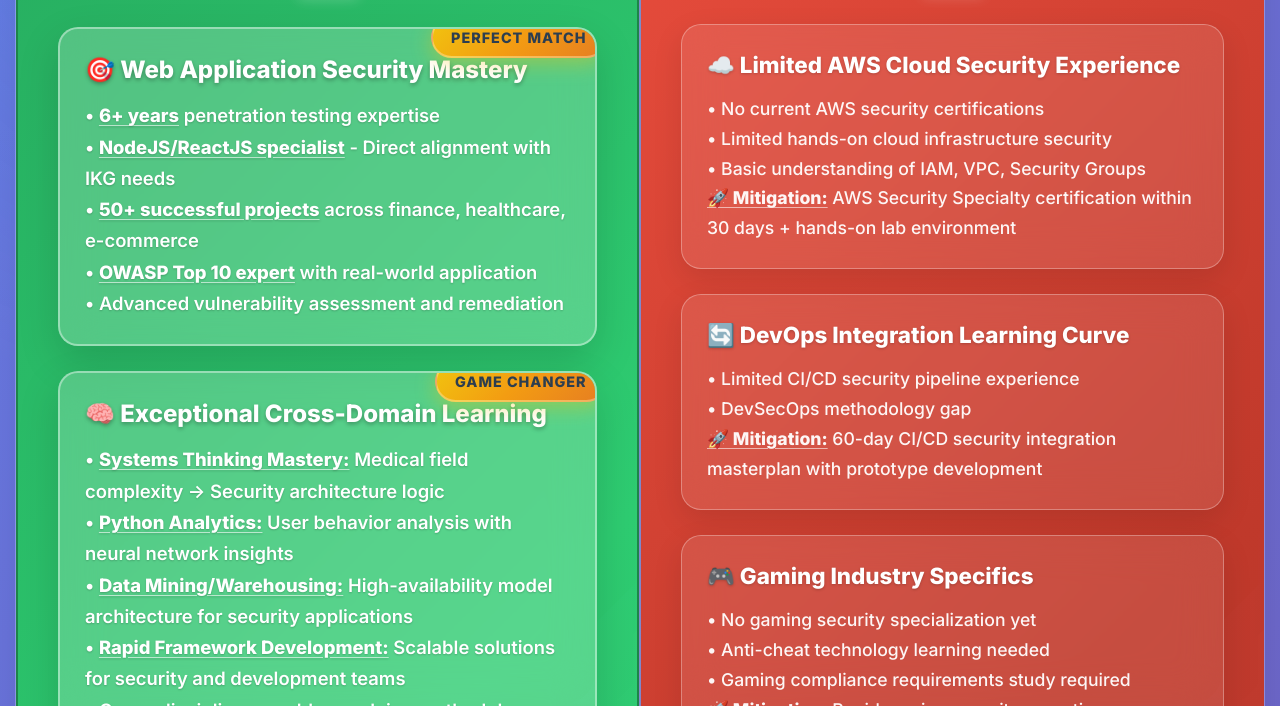
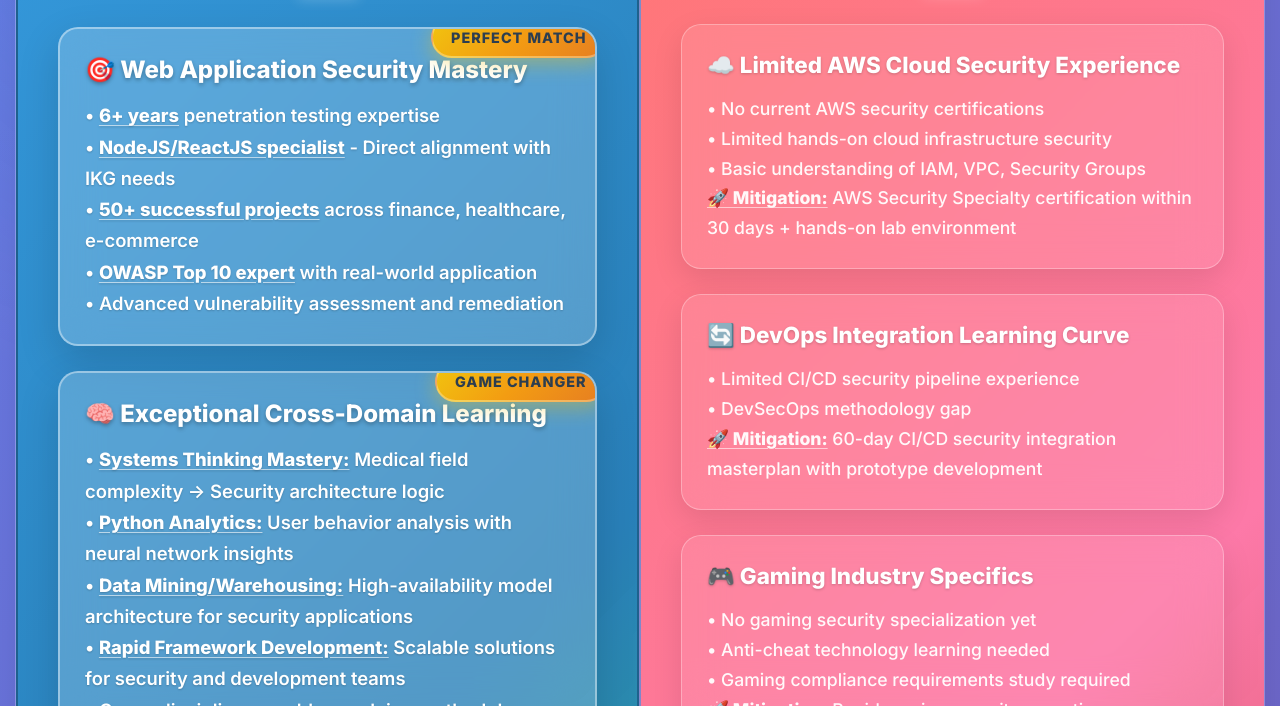
Before and after one commit to StanfordLee721/skills-portfolio-IKG, a plain HTML site: page index.html in a window 1280 px wide. Shown: the part 394-1100 px from the top of the page. Drawn offline with Linux system fonts and the light colour scheme.

Commit message:
Update index.html

```diff
--- a/index.html
+++ b/index.html
@@ -9,15 +9,15 @@
 
         :root {
             --primary-gradient: linear-gradient(135deg, #667eea 0%, #764ba2 100%);
-            --strengths-primary: #27ae60;
-            --strengths-secondary: #2ecc71;
-            --strengths-accent: #1e8449;
-            --weaknesses-primary: #e74c3c;
-            --weaknesses-secondary: #c0392b;
-            --opportunities-primary: #3498db;
-            --opportunities-secondary: #2980b9;
-            --threats-primary: #f39c12;
-            --threats-secondary: #e67e22;
+            --strengths-primary: #3498db;
+            --strengths-secondary: #2980b9;
+            --strengths-accent: #1f618d;
+            --weaknesses-primary: #ff7675;
+            --weaknesses-secondary: #fd79a8;
+            --opportunities-primary: #9b59b6;
+            --opportunities-secondary: #8e44ad;
+            --threats-primary: #34495e;
+            --threats-secondary: #2c3e50;
             --glass-white: rgba(255, 255, 255, 0.1);
             --glass-white-strong: rgba(255, 255, 255, 0.2);
             --text-shadow: 0 2px 8px rgba(0, 0, 0, 0.3);
@@ -523,7 +523,6 @@
 
         <div class="swot-grid">
             <div class="swot-quadrant strengths">
-                <div class="strengths-banner">KEY ADVANTAGES</div>
                 <div class="quadrant-header">
                     <span class="icon">💪</span>STRENGTHS
                 </div>
```
